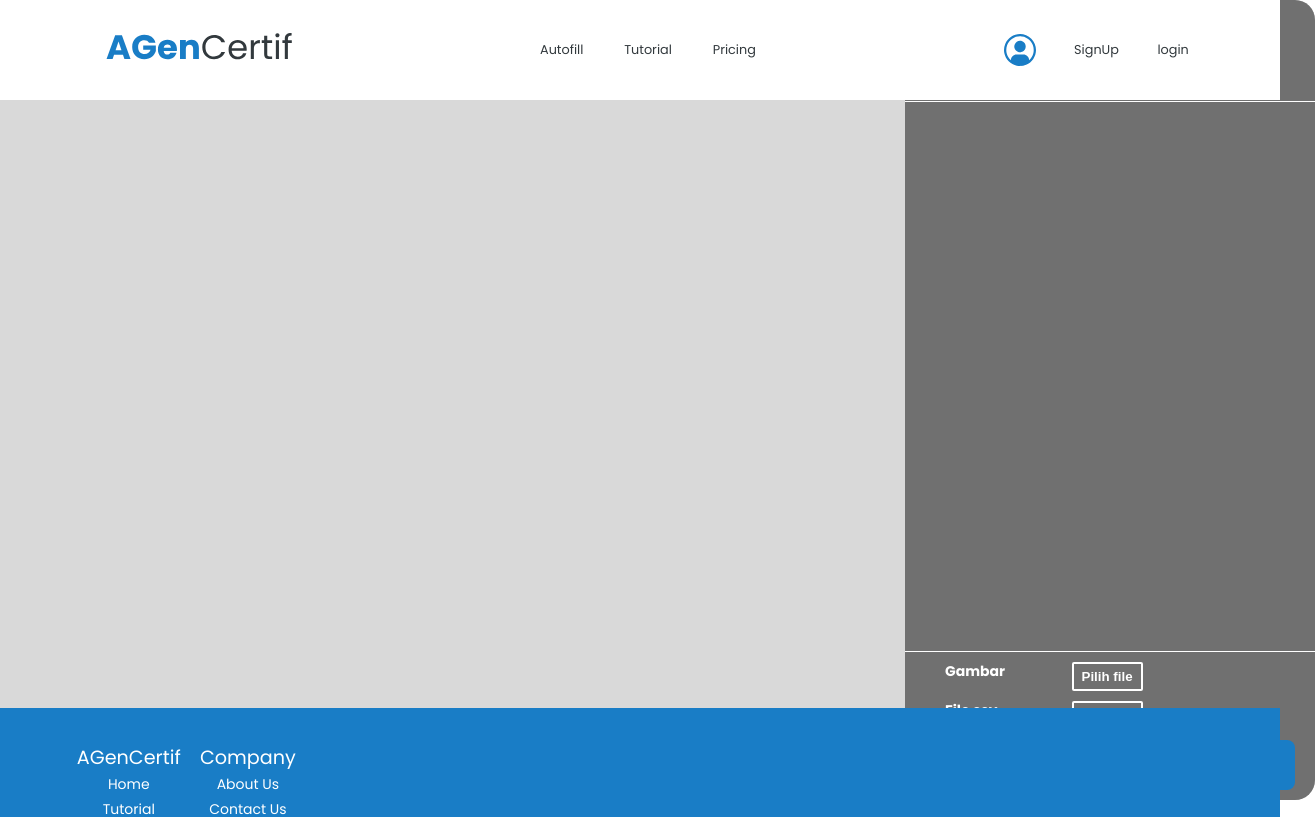
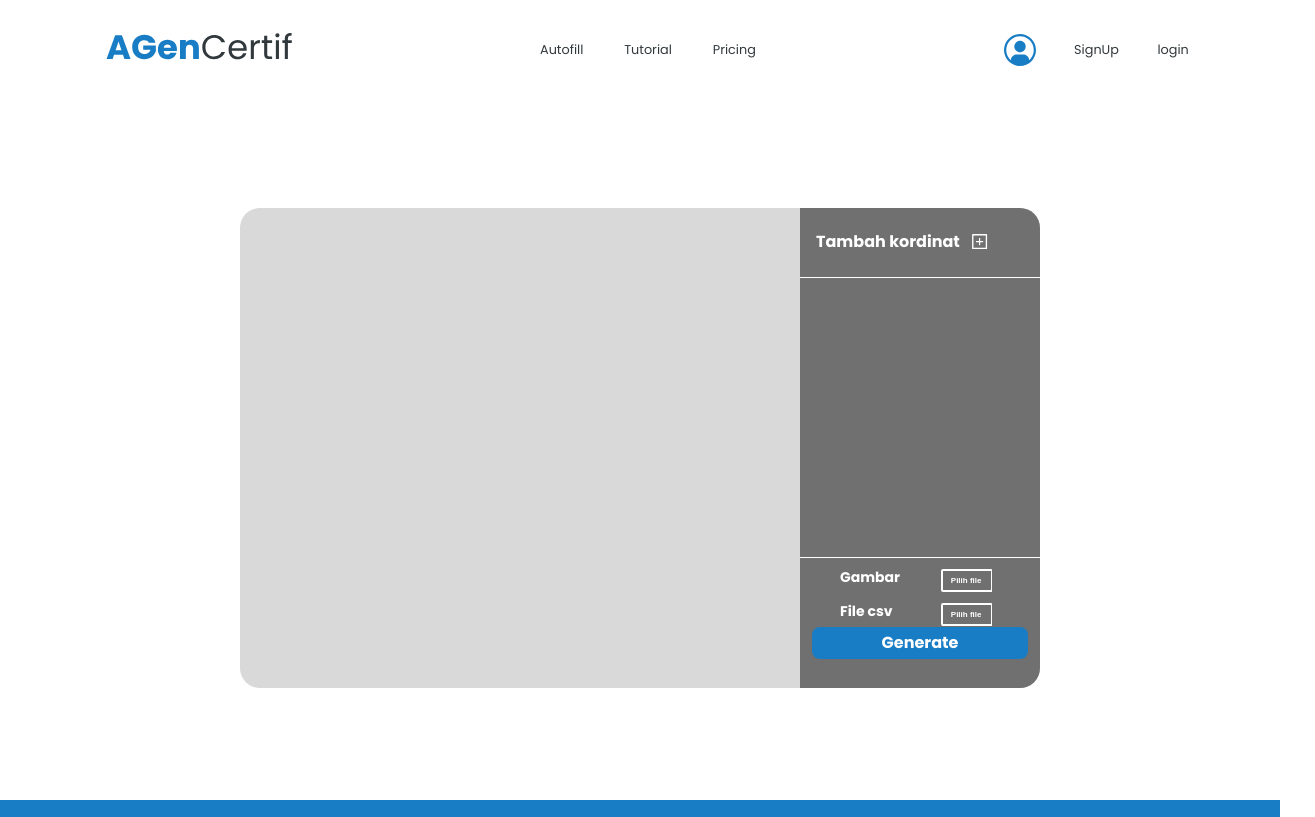
Before and after one commit to kelompokRPLunud/front-end1, a React (Create React App) app: page /sertifikat in a window 1280 px wide. Shown: the top 817 px of the page, 1315 px wide, since content can reach past the window. Built offline with nearby package versions, Linux system fonts and the light colour scheme; a web font is replaced by a local one.

Commit message:
berhasil

```diff
--- a/src/App.css
+++ b/src/App.css
@@ -40,9 +40,9 @@
 }
 
 .webpadding{
-  margin-top: 100px;
+  padding-top: 10vh;
   width: 100%;
-  min-height: 100vh;
+  min-height: 120vh;
   display: flex;
   flex-direction: column;
   justify-content: flex-end;
--- a/src/components/footer/footer.module.css
+++ b/src/components/footer/footer.module.css
@@ -1,7 +1,7 @@
 .maindiv{
     background-color:#197DC6 ;
     width: 100%;
-    height: 10em;
+    height: 20vh;
     display: flex;
     justify-content: flex-start;
     column-gap: 1em;
--- a/src/pages/SertifikatAdd/SertifikatAdd.js
+++ b/src/pages/SertifikatAdd/SertifikatAdd.js
@@ -91,7 +91,7 @@ function SertifikatAdd(props){
         formData.append('image', fileImage.files[0]);
         formData.append('datacsv', fileCsv.files[0]);
 
-        await fetch('http://146.190.148.131:8000/sertifikat/', {
+        await fetch('http://146.190.148.131:8000/user/login/', {
         method: 'POST',
         body: formData,
         redirect : 'follow',
@@ -115,7 +115,7 @@ function SertifikatAdd(props){
         <div className={style.maindiv}>
             <div className={style.container}>
                 <div className={style.absolutecenter}>
-                <canvas ref={canvasRef} width={700} height={500} onClick={tambhakordinatcanvas}/>
+                <canvas ref={canvasRef} className={style.canvas} width={700} height={500} onClick={tambhakordinatcanvas}/>
                 {inputArr.map((val,indexnya)=>{
                     const canvas= canvasRef.current;
                     const rect = canvas.getBoundingClientRect();
--- a/src/pages/SertifikatAdd/SertifikatAdd.module.css
+++ b/src/pages/SertifikatAdd/SertifikatAdd.module.css
@@ -8,9 +8,9 @@
     position: absolute;
     left:50%;
     top: 50%;
-    transform: translate(-50%,-50%);
-    width: 1350px;
-    height: 800px;
+    transform: translate(-50%,-40%);
+    width: 100vh;
+    height: 60vh;
     border-radius: 20px;
 }
 .absolutecenter{
@@ -24,14 +24,15 @@
     border-radius: 0px 20px 20px 0px;
     background-color:#707070 ;
     height: 100%;
-    width:410px;
+    width:30vh;
     right:0px;
 }
 .formtop{
-    padding-top: 40px;
-    padding-bottom: 40px;
-    padding-right: 20px;
-    padding-left: 20px;
+    padding-top: 3vh;
+    padding-bottom: 3vh;
+    padding-right: 2vh;
+    padding-left: 2vh;
+    height: 10%;
     display: flex;
     align-items: flex-start;
     column-gap: 10px;
@@ -52,7 +53,7 @@
 }
 .pilihlabel{
     width: 100%;
-    height: 80%;
+    height: 40vh;
     font-family: 'Poppins';
     color: #FFFFFF;
     font-weight: bold;
@@ -69,7 +70,7 @@
     padding-top: 20px;
     padding-bottom: 20px;
     width: 100%;
-    height: 550px;
+    height: 35vh;
     display: flex;
     overflow: scroll;
     flex-direction: column;
@@ -87,7 +88,7 @@
     background-color:#197DC6 ;
     border-radius: 8px;
     width: 90%;
-    height: 50px;
+    height: 4vh;
     font-family: 'Poppins';
     color: #FFFFFF;
     font-weight: bold;
@@ -96,12 +97,12 @@
 }
 .formbottom{
     width: 100%;
-    height: 150px;
+    height: 20vh;
     display: flex;
     flex-direction: column;
     align-items: center;
     padding-top: 10px;
-    row-gap: 10px;
+    row-gap: 1px;
 }
 .formfile{
     width: 100%;
@@ -112,9 +113,10 @@
 }
 .divfile{
     width: 100%;
+    height: 3vh;
     display: flex;
     padding-left: 40px;
-    padding-right: 35%;
+    padding-right: 20%;
     font-family: 'Poppins';
     font-size:14px ;
     color: #FFFFFF;
@@ -122,7 +124,7 @@
     justify-content: space-between;
 }
 .divbtnupld{
-    width: 100px;
+    width: 4vw;
 }
 .divbtnupld::-webkit-file-upload-button{
     visibility: hidden;
@@ -131,6 +133,7 @@
     content: "Pilih file";
     display: inline-block;
     border: solid;
+    width: 4vh;
     border-width: 2px;
     border-radius: 2px;
     padding: 5px 8px;
@@ -138,8 +141,13 @@
     user-select: none;
     cursor: pointer;
     font-weight: 700;
-    font-size: 10pt;
+    font-size: 1vh;
 }
 .divbtnupld:active::before {
     color: black;
   }
+
+.canvas{
+    width: 55vh;
+    height: 40vh;
+}
```
